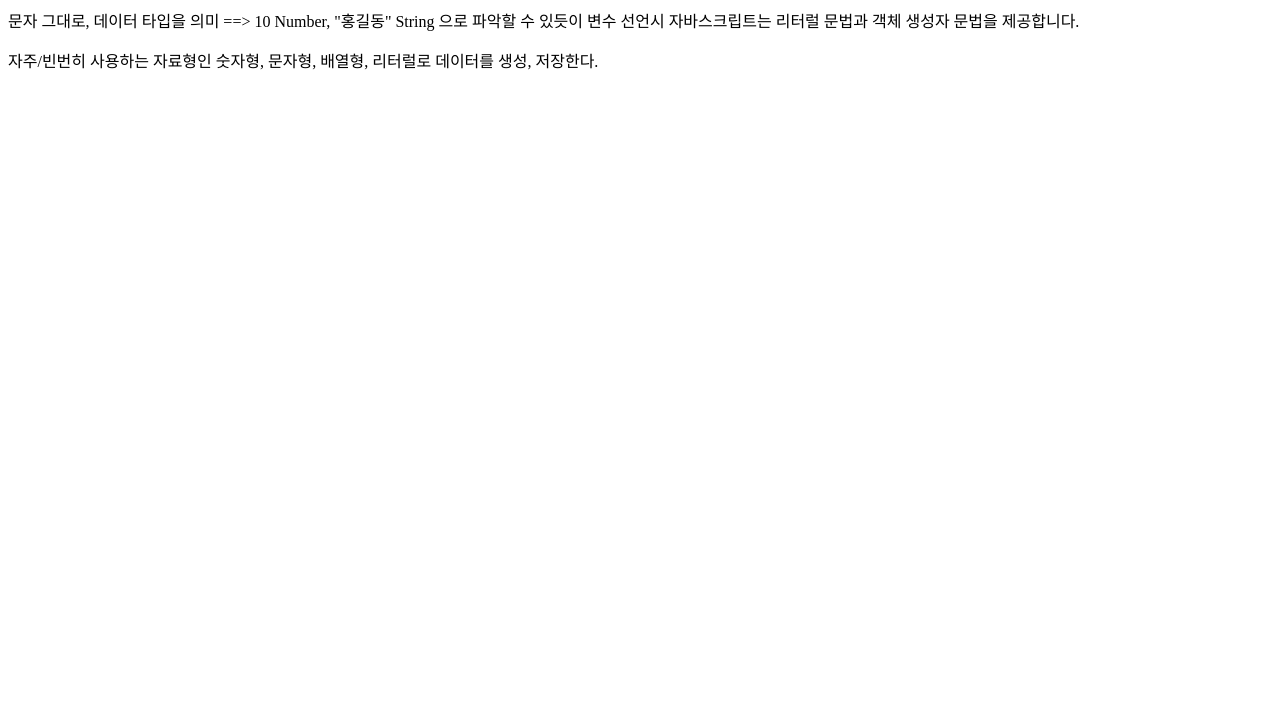
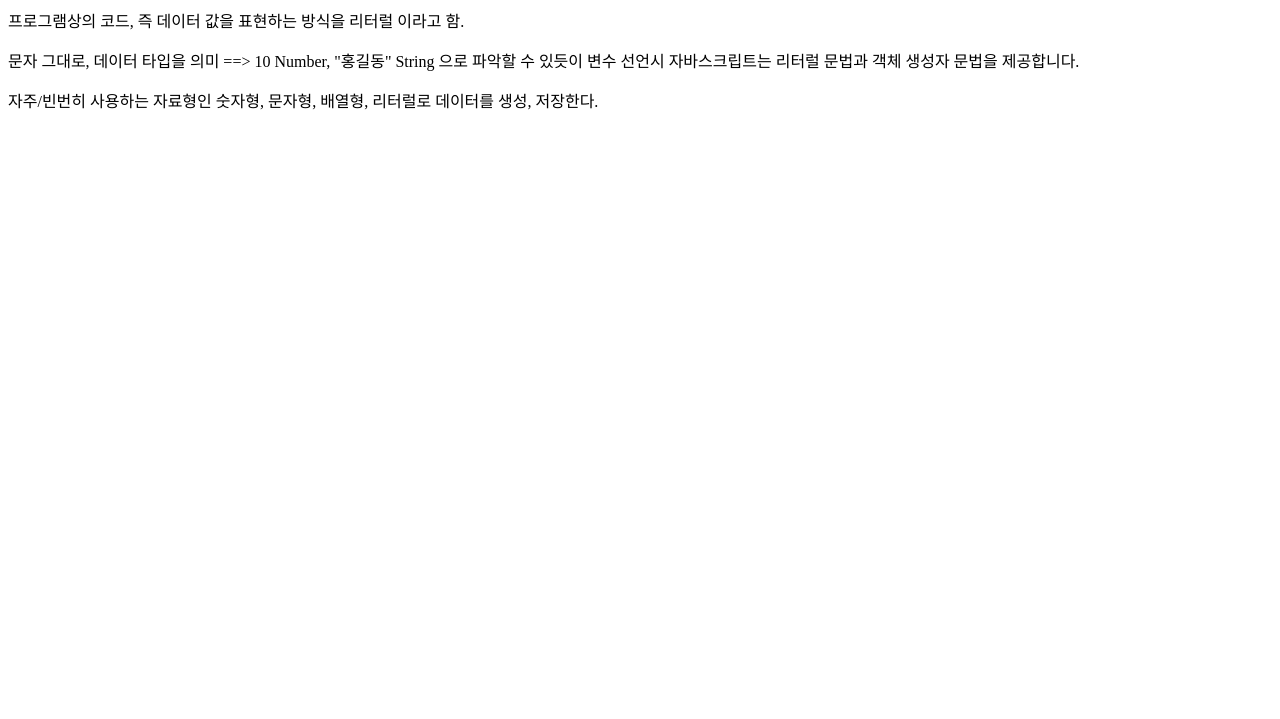
Before and after one commit to yd5726/javascript, a plain HTML site: page literals.html in a window 1280 px wide. Shown: the part 81-800 px from the top of the page. Drawn offline with Linux system fonts and the light colour scheme.

Commit message:
Update literals.html
설명 추가

```diff
--- a/literals.html
+++ b/literals.html
@@ -4,10 +4,11 @@
     <meta charset="UTF-8">
     <meta http-equiv="X-UA-Compatible" content="IE=edge">
     <meta name="viewport" content="width=device-width, initial-scale=1.0">
-    <title>Document</title>
+    <title>literal</title>
 </head>
 <body>
     <h1>리터럴(literal)</h1>
+    <p>프로그램상의 코드, 즉 데이터 값을 표현하는 방식을 리터럴 이라고 함.</p>
     <p>문자 그대로, 데이터 타입을 의미 ==> 10 Number, "홍길동" String
         으로 파악할 수 있듯이 변수 선언시 자바스크립트는 리터럴 문법과
         객체 생성자 문법을 제공합니다.
```
